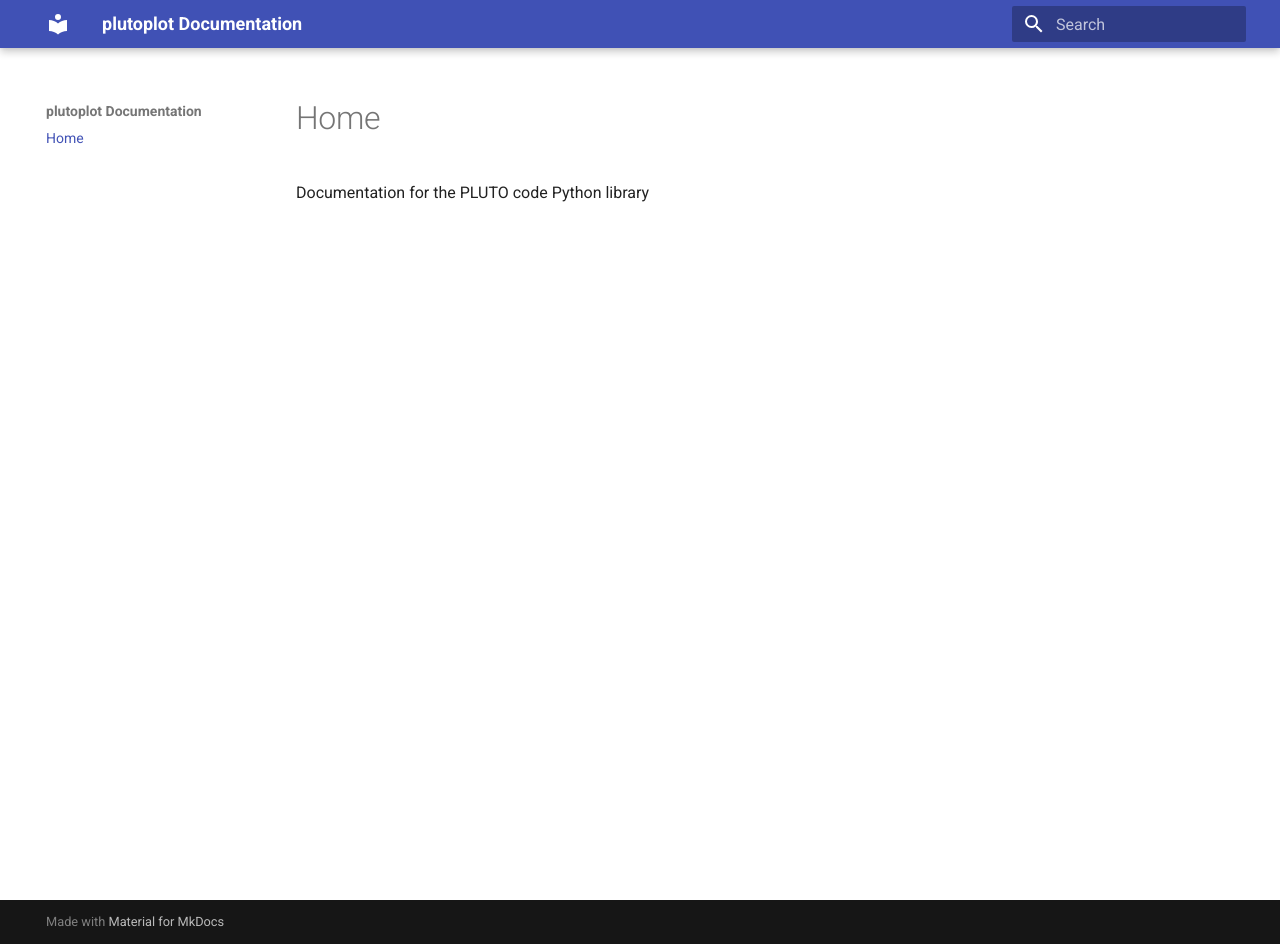
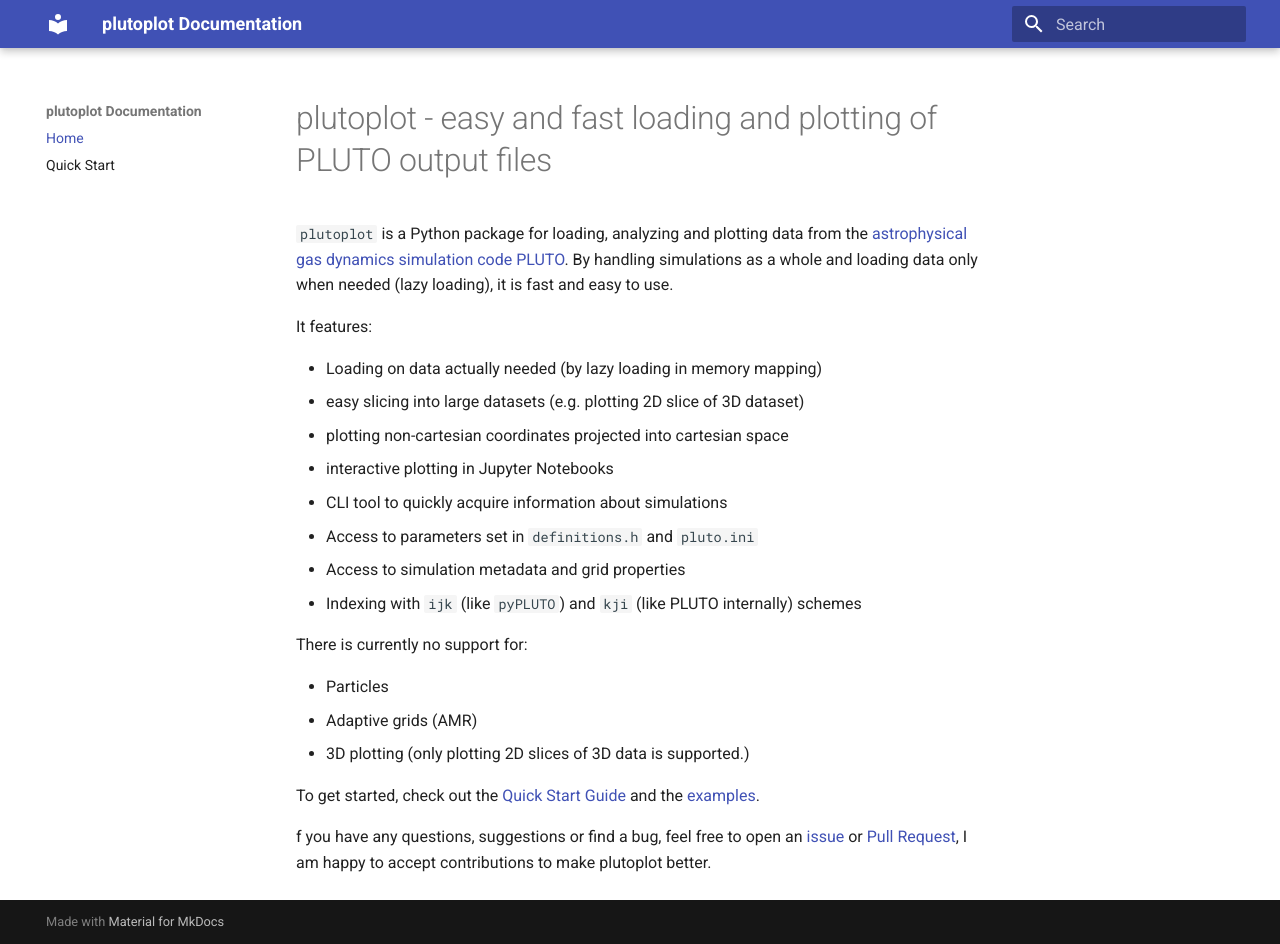
Before and after one commit to Simske/plutoplot, an MkDocs documentation site: the page built from docs/docs/index.md, in a window 1280 px wide and 944 px high. Built offline with MkDocs 1.6.1 and Material for MkDocs 9.7.7, drawn with Linux system fonts in a browser that asks for light colours.

Commit message:
Docs: filled index and added quickstart

```diff
--- a/docs/docs/index.md
+++ b/docs/docs/index.md
@@ -1,3 +1,26 @@
-# Home
+# plutoplot - easy and fast loading and plotting of PLUTO output files
 
-Documentation for the PLUTO code Python library
+`plutoplot` is a Python package for loading, analyzing and plotting data from the [astrophysical gas dynamics simulation code PLUTO](http://plutocode.ph.unito.it/).
+By handling simulations as a whole and loading data only when needed (lazy loading), it is fast and easy to use.
+
+It features:
+
+- Loading on data actually needed (by lazy loading in memory mapping)
+- easy slicing into large datasets (e.g. plotting 2D slice of 3D dataset)
+- plotting non-cartesian coordinates projected into cartesian space
+- interactive plotting in Jupyter Notebooks
+- CLI tool to quickly acquire information about simulations
+- Access to parameters set in `definitions.h` and `pluto.ini`
+- Access to simulation metadata and grid properties
+- Indexing with `ijk` (like `pyPLUTO`) and `kji` (like PLUTO internally) schemes
+
+There is currently no support for:
+
+- Particles
+- Adaptive grids (AMR)
+- 3D plotting (only plotting 2D slices of 3D data is supported.)
+
+To get started, check out the [Quick Start Guide](quickstart.md) and the [examples](https://github.com/Simske/plutoplot/tree/main/test).
+
+f you have any questions, suggestions or find a bug, feel free to open an [issue](https://github.com/Simske/plutoplot/issues)
+or [Pull Request](https://github.com/Simske/plutoplot/pulls), I am happy to accept contributions to make plutoplot better.
--- a/docs/mkdocs.yml
+++ b/docs/mkdocs.yml
@@ -1,8 +1,12 @@
 site_name: plutoplot Documentation
+
+nav:
+  - Home: index.md
+  - Quick Start: quickstart.md
 
 theme:
   name: material
 
 plugins:
   - search
-#   - mkdocstrings
+  - mkdocstrings
--- a/docs/requirements.txt
+++ b/docs/requirements.txt
@@ -1,2 +1,3 @@
-mkdocs-material
-mkdocstrings
+mkdocs>=1.2
+mkdocs-material>=7.3
+mkdocstrings>=0.16
```
Also changed, not shown: docs/docs/quickstart.md (added, +127 -0 lines), docs/docs/img/quick_start_plot_not-projected.jpg, docs/docs/img/quick_start_plot_projected.jpg.
